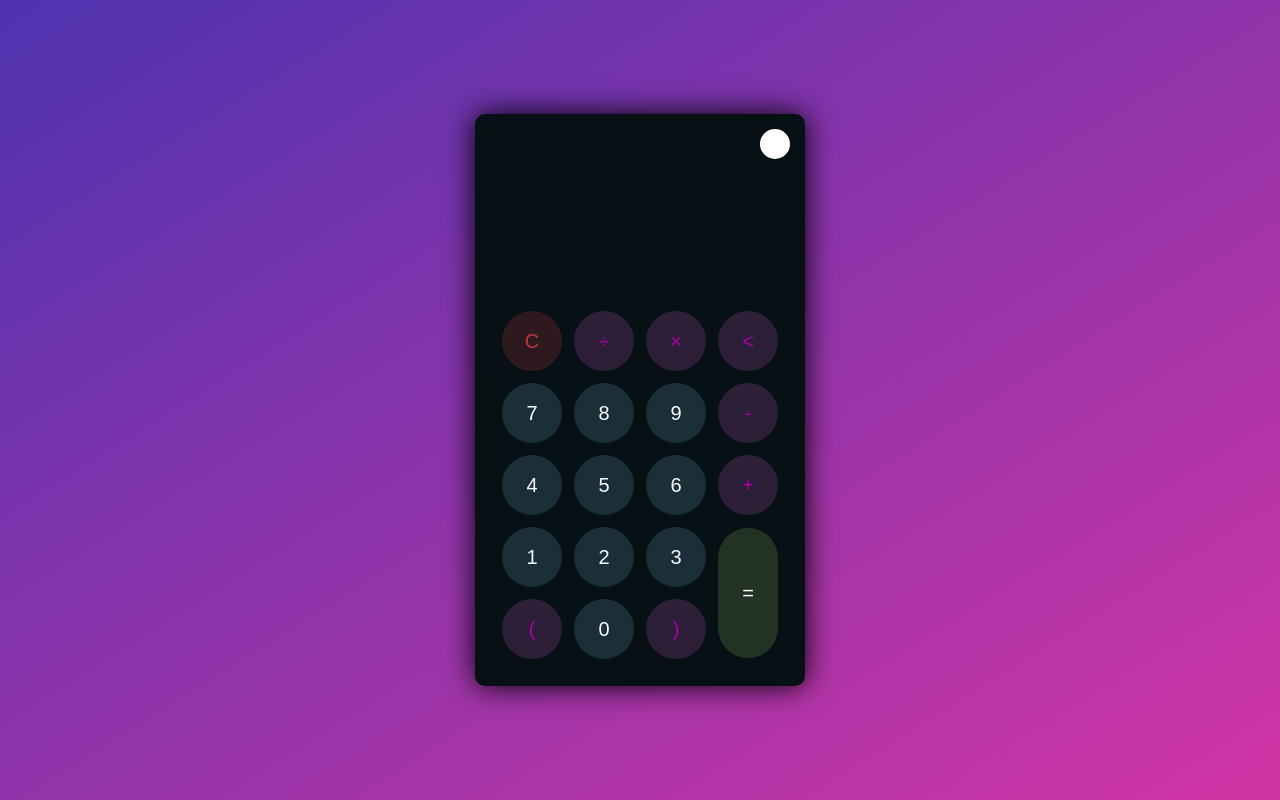
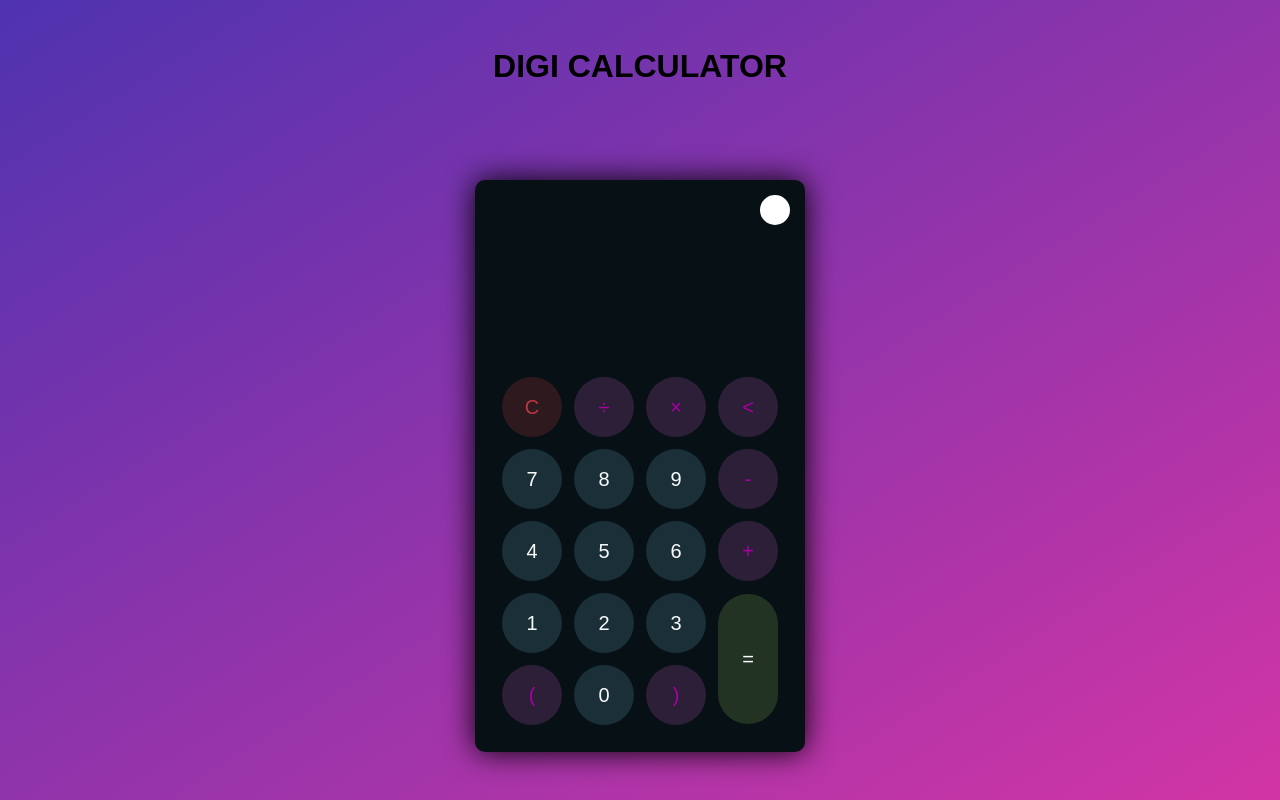
Before and after one commit to srishti023/DIGIBHEM, a plain HTML site: page TASK 1/index.html in a window 1280 px wide. Drawn offline with Linux system fonts and the light colour scheme.

Commit message:
Update index.html

```diff
--- a/TASK 1/index.html
+++ b/TASK 1/index.html
@@ -9,6 +9,7 @@
 </head>
 <body>
     <div class="container">
+        <h1>DIGI CALCULATOR</h1>
         <div class="calculator dark">
             <div class="theme-toggler active">
                 <i class="toggler-icon"></i>
```
